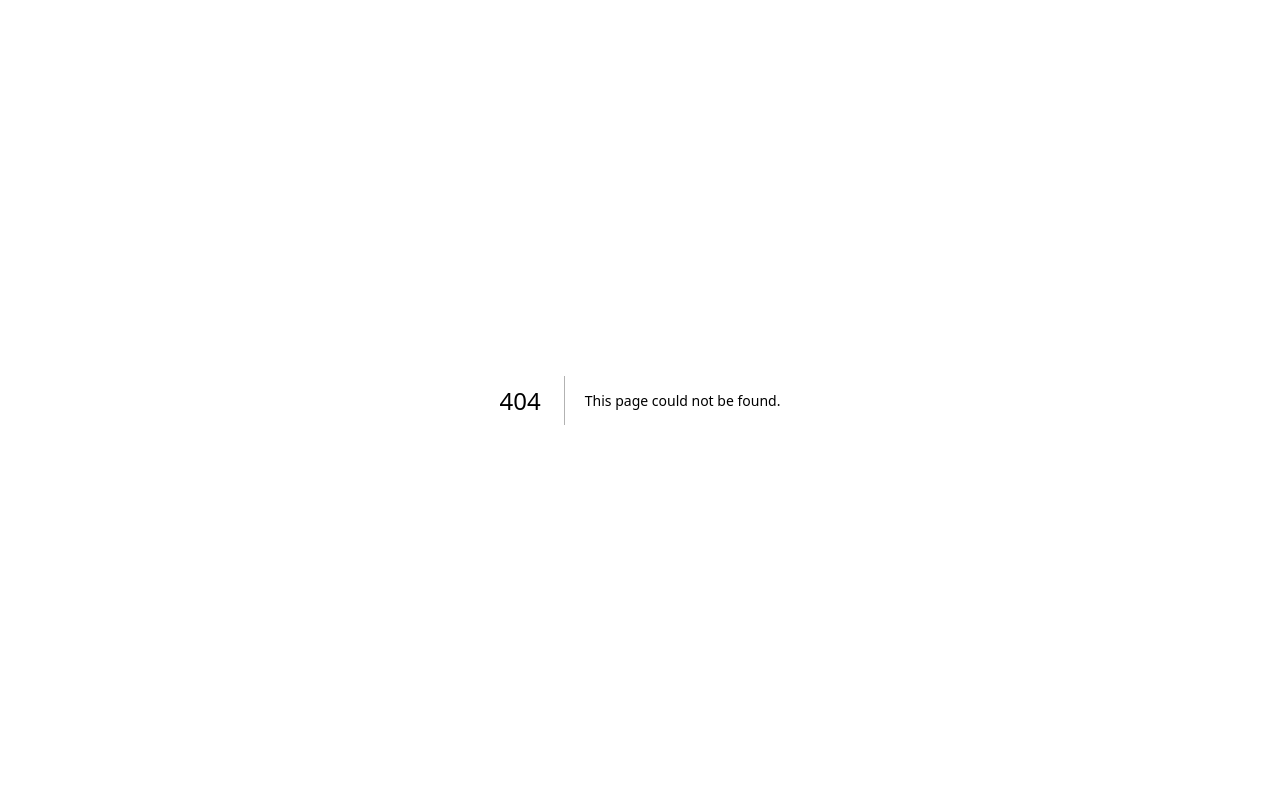
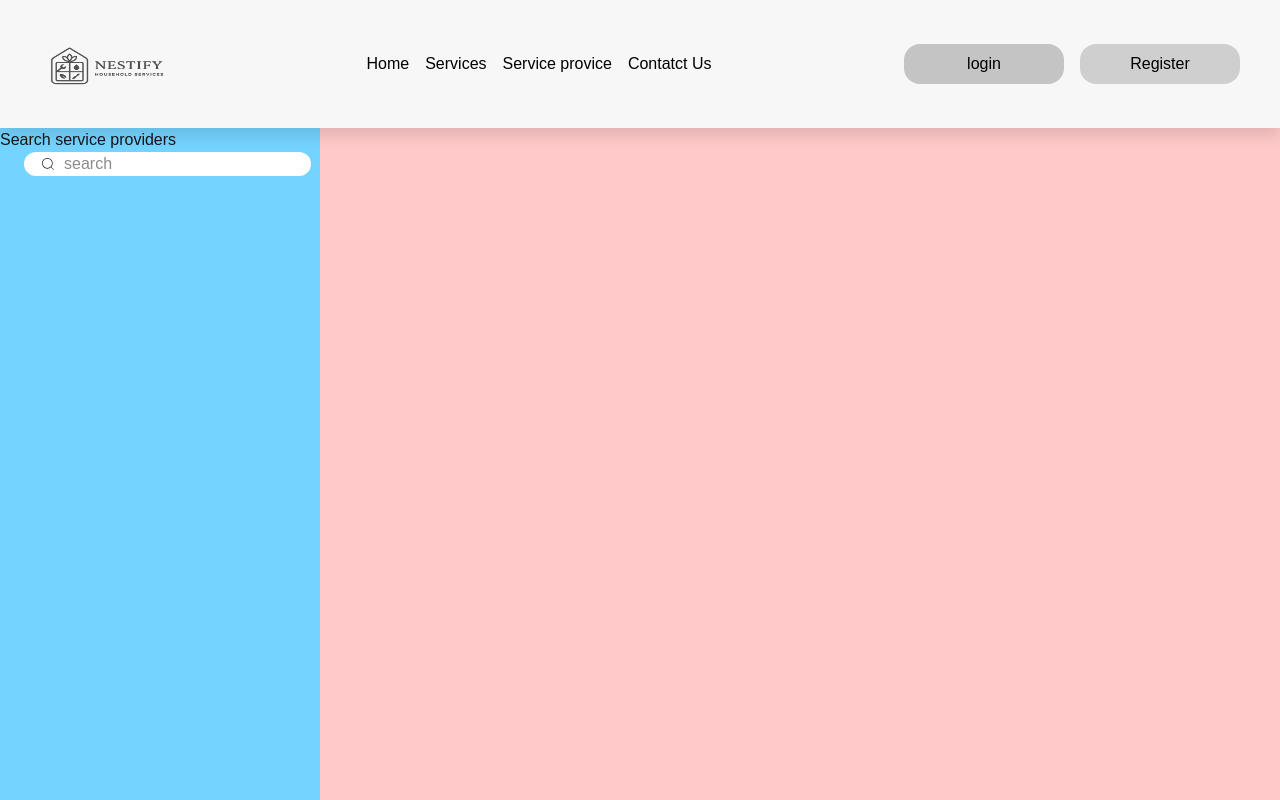
Before and after one commit to YasasSri2002/nestify-eServices, a Next.js app: page /providers in a window 1280 px wide. Before the commit this address had no page. Shown: the top 800 px of the page. Built offline with nearby package versions, Linux system fonts and the light colour scheme.

Commit message:
All service provider page added

```diff
--- a/src/app/Hero.tsx
+++ b/src/app/Hero.tsx
@@ -13,8 +13,10 @@ export default function HeroSection(){
             Connect with skilled professionals for all your household needs. From cleaning to repairs, we've got you covered.
           </p>
         </div>
-        <div className="bg-white shadow-xl my-4 xl:mx-30 md:px-10 pt-2 sm:py-2 rounded-2xl">
-            <SearchBar/>
+        <div className="bg-white shadow-xl my-4 xl:mx-30 rounded-2xl">
+            <div className="xl:relative xl:left-13">
+              <SearchBar/>
+            </div>
         </div>
         <div className="mt-1 text-sm text-gray-500 text-center">
             Popular searches: House cleaning, Plumber, Electrician, Garden maintenance
--- /dev/null
+++ b/src/app/providers/page.tsx
@@ -0,0 +1,30 @@
+import Footer from "@/components/ui/footer";
+import NavBar from "@/components/ui/navbar";
+import Searchbar from "@/components/ui/searchBar";
+import ServiceProviderNavBar from "@/components/ui/serivceProviderNavBar";
+import DynamicIcon from "@/components/utill/DynamicIcons";
+
+
+export default function AllProviders(){
+    return(
+        <>
+        <NavBar/>
+        <div className="grid grid-cols-4">
+            <div className="col-1 bg-sky-300 w-full h-dvh">
+                <div>
+                    <h1>Search service providers</h1>
+                </div>
+                <div className="flex items-center space-x-2">
+                    <DynamicIcon name="CiSearch" className="relative left-10" />
+                    <input type="text" placeholder="search" className="bg-white rounded-2xl px-10"/>
+                </div>
+            </div>
+            <div className="col-span-3 bg-red-200 w-full h-dvh">
+
+            </div>
+
+         </div>
+        <Footer/>
+        </>
+    );
+}
--- a/src/components/ui/navbar.tsx
+++ b/src/components/ui/navbar.tsx
@@ -28,7 +28,7 @@ export default function NavBar(){
                 <ul className="hidden xl:flex gap-4 text-black">
                     <li><Link href="/">Home</Link></li>
                     <li><Link href="/services">Services</Link></li>
-                    <li><Link href="/about">Service provice</Link></li>
+                    <li><Link href="/providers">Service provice</Link></li>
                     <li><Link href="/about">Contatct Us</Link></li>
                 </ul>
                 <div id="controls" className="space-x-4 hidden xl:flex text-black ">
--- a/src/components/ui/providerCard.tsx
+++ b/src/components/ui/providerCard.tsx
@@ -50,15 +50,15 @@ export default function ProviderCard(){
                 </div>
 
                 <div className='grid grid-cols-2 mt-5 mx-4 space-x-5'>
-                    <div className="col-1 bg-white border-1 rounded-2xl">
+                    <div className="col-1 bg-white hover:bg-gray-200 border-1 rounded-2xl">
                         <div className="flex justify-center items-center pt-1">
                             <button>Book</button>
                         </div>
                     </div>
-                    <div className="col-2 bg-[hsla(240,81%,8%,1)] rounded-2xl text-amber-50 px-2 py-1">
+                    <div className="col-2 bg-[hsla(240,81%,8%,1)] hover:bg-[hsla(240,81%,45%,1)] rounded-2xl text-amber-50 px-2 py-1">
                         <div className='flex justify-center space-x-3'>
                             <button>Contact </button>
-                            <Phone width={24} fill='white' stroke='white' strokeWidth={1}/>
+                            <Phone width={24}  fill='white' stroke='white' strokeWidth={1}/>
                         </div>
 
 
--- a/src/components/ui/searchBar.tsx
+++ b/src/components/ui/searchBar.tsx
@@ -3,7 +3,7 @@ import { Search} from 'lucide-react';
 
 export default function Searchbar() {
   return (
-    <div className='flex flex-col xl:flex-row items-center justify-center gap-4 sm:gap-5 my-5 bg-white'>
+    <div className='flex flex-col xl:flex-row justify-center items-center gap-4 sm:gap-5 my-5'>
       <div className='w-full relative flex items-center'>
         <Search
           className="absolute left-3 top-1/2 transform -translate-y-1/2 text-gray-400 w-5 h-5"
@@ -14,9 +14,10 @@ export default function Searchbar() {
         />
       </div>
 
-      <div className='w-full xl:w-auto flex gap-4'>
-        <select name="categories" className='h-10 sm:h-12 w-full pl-3 pr-10 bg-[#f1f1f1] rounded-xl'>
-          <option value="">All categories</option>
+      <div className='w-full flex gap-4 '>
+        <select name="categories" className='h-10 sm:h-12 w-1/2 pl-3 bg-[#f1f1f1] rounded-xl
+        '>
+          <option value="">All Categories</option>
         </select>
 
         <button className="flex items-center justify-center p-2 sm:p-4 text-white text-base sm:text-lg bg-[hsla(0,0%,7%,1)] rounded-2xl h-10 sm:h-12 w-full sm:w-auto min-w-[120px]">
--- /dev/null
+++ b/src/components/ui/serivceProviderNavBar.tsx
@@ -0,0 +1,18 @@
+"use client";
+
+import Link from 'next/link';
+
+export default function ServiceProviderNavBar(){
+    return(
+        <>
+            <div className='flex justify-center items-center  bg-sky-200 h-25 '>
+                <ul className="hidden xl:flex gap-4 text-black">
+                    <li className='bg-white rounded-2xl p-2 hover:bg-gray-300'>Electrical</li>
+                    <li className='bg-white rounded-2xl p-2 hover:bg-gray-300'>plumbing</li>
+                    <li className='bg-white rounded-2xl p-2 hover:bg-gray-300'>Cleaning</li>
+                    <li className='bg-white rounded-2xl p-2 hover:bg-gray-300'>gardening</li>
+                </ul>
+            </div>
+        </>
+    );
+}
--- a/src/components/utill/DynamicIcons.tsx
+++ b/src/components/utill/DynamicIcons.tsx
@@ -7,6 +7,7 @@ import * as GiIcons from "react-icons/gi";
 import * as MdIcons from 'react-icons/md';
 import * as TbIcons from "react-icons/tb";
 import * as HiIcons from "react-icons/hi";
+import * as CiIcons from "react-icons/ci";
 
 type IconLibrary = {
   [key: string]: IconType;
@@ -18,7 +19,8 @@ const ICON_LIBRARY: IconLibrary = {
   ...FcIcons,
   ...GiIcons,
   ...TbIcons,
-  ...HiIcons
+  ...HiIcons,
+  ...CiIcons
 
 };
 
```
